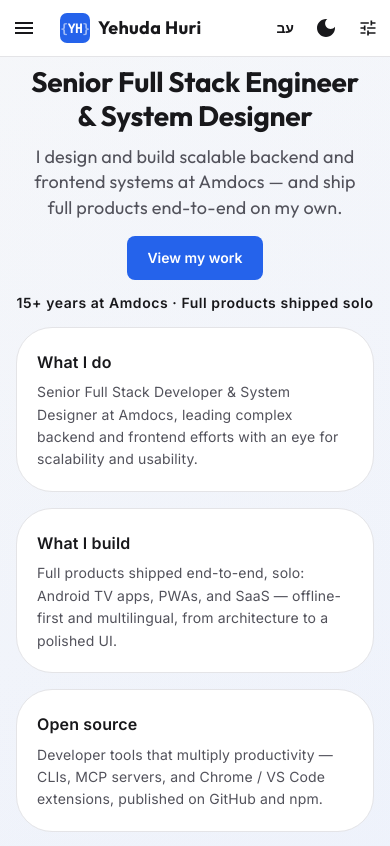
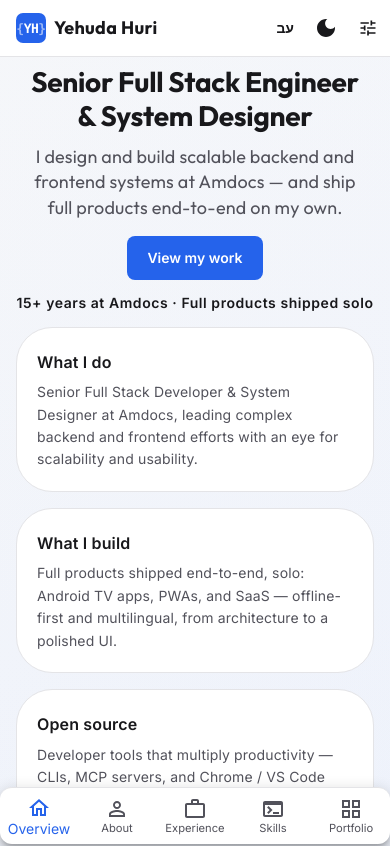
Before and after one commit to udah1/yehuda-huri-site, a React (Vite) app in the folder frontend/: page / in a window 390 px wide. Shown: the top 846 px of the page. Built offline with nearby package versions, Linux system fonts and the light colour scheme; no server answers.

Commit message:
layout: replace mobile hamburger drawer with a modern bottom navigation bar

```diff
--- a/frontend/src/components/layout/AppHeader/AppHeader.tsx
+++ b/frontend/src/components/layout/AppHeader/AppHeader.tsx
@@ -1,5 +1,4 @@
-import { AppBar, Box, Button, IconButton, Toolbar, Typography } from '@mui/material';
-import { Menu as MenuIcon } from '@mui/icons-material';
+import { AppBar, Box, Button, Toolbar, Typography } from '@mui/material';
 import { useTranslation } from 'react-i18next';
 import { isMarketingNavLinkActive } from '../navConfig';
 import type { AppHeaderProps } from './AppHeader.types';
@@ -9,7 +8,6 @@ export const AppHeader = ({
   activeSectionId,
   desktopMarketingLinks,
   chromeActions,
-  onOpenMobileMenu,
   onMarketingNavigate,
   onLogoClick,
 }: AppHeaderProps) => {
@@ -50,15 +48,6 @@ export const AppHeader = ({
     <AppBar position="sticky" id="app-site-header">
       <Toolbar sx={{ justifyContent: 'space-between', py: 0.5 }}>
         <Box sx={{ display: 'flex', alignItems: 'center', gap: 2, minWidth: 0 }}>
-          <IconButton
-            color="inherit"
-            edge="start"
-            onClick={onOpenMobileMenu}
-            sx={{ mr: 0, display: { md: 'none' } }}
-            aria-label={t('common.openMenu')}
-          >
-            <MenuIcon />
-          </IconButton>
           <Box
             component="button"
             type="button"
--- a/frontend/src/components/layout/AppHeader/AppHeader.types.ts
+++ b/frontend/src/components/layout/AppHeader/AppHeader.types.ts
@@ -6,7 +6,6 @@ export type AppHeaderProps = {
   activeSectionId: string | null;
   desktopMarketingLinks: readonly NavLink[];
   chromeActions: ReactNode;
-  onOpenMobileMenu: () => void;
   onMarketingNavigate: (link: NavLink) => void;
   onLogoClick: () => void;
 };
--- a/frontend/src/components/layout/AppLayout.tsx
+++ b/frontend/src/components/layout/AppLayout.tsx
@@ -13,13 +13,12 @@ import { DESKTOP_MARKETING_NAV_LINKS, MOBILE_MARKETING_NAV_LINKS } from './navCo
 import type { NavLink } from './navConfig.types';
 import { AppHeader } from './AppHeader';
 import { ChromeActions } from './ChromeActions';
-import { MobileNavDrawer } from './MobileNavDrawer';
+import { BottomNavBar } from './BottomNavBar';
 import { SettingsDrawer } from './SettingsDrawer';
 import { SkipToMain } from '../common/SkipToMain';
 import { SiteFooter } from './SiteFooter';
 
 const AppLayout = () => {
-  const [mobileOpen, setMobileOpen] = useState(false);
   const [settingsOpen, setSettingsOpen] = useState(false);
 
   const theme = useTheme();
@@ -48,24 +47,14 @@ const AppLayout = () => {
     setSettingsOpen(false);
   };
 
-  const closeMobileNav = () => {
-    if (isMobile) setMobileOpen(false);
-  };
-
   const handleMarketingNav = (link: NavLink) => {
     closeMenus();
-    closeMobileNav();
 
     if (link.sectionId) {
       if (onLanding) {
         setActiveSection(link.sectionId);
       }
-      const run = () => scrollToSection(link.sectionId!);
-      if (isMobile) {
-        window.setTimeout(run, mobileNavScrollDelayMs);
-      } else {
-        run();
-      }
+      scrollToSection(link.sectionId);
       return;
     }
 
@@ -77,22 +66,23 @@ const AppLayout = () => {
   };
 
   const handleLogoClick = () => {
-    closeMobileNav();
-    if (isMobile) {
-      window.setTimeout(() => scrollToSection(LANDING_SECTIONS.overview), mobileNavScrollDelayMs);
-    } else {
-      scrollToSection(LANDING_SECTIONS.overview);
-    }
+    scrollToSection(LANDING_SECTIONS.overview);
   };
 
   return (
-    <Box sx={{ display: 'flex', flexDirection: 'column', minHeight: '100vh' }}>
+    <Box
+      sx={{
+        display: 'flex',
+        flexDirection: 'column',
+        minHeight: '100vh',
+        pb: { xs: 'calc(56px + env(safe-area-inset-bottom))', md: 0 },
+      }}
+    >
       <SkipToMain />
       <AppHeader
         pathname={location.pathname}
         activeSectionId={onLanding ? activeSectionId : null}
         desktopMarketingLinks={DESKTOP_MARKETING_NAV_LINKS}
-        onOpenMobileMenu={() => setMobileOpen(true)}
         onMarketingNavigate={handleMarketingNav}
         onLogoClick={handleLogoClick}
         chromeActions={
@@ -118,16 +108,6 @@ const AppLayout = () => {
         onResetDefaults={resetThemeDefaults}
       />
 
-      <MobileNavDrawer
-        open={mobileOpen}
-        marketingLinks={MOBILE_MARKETING_NAV_LINKS}
-        pathname={location.pathname}
-        activeSectionId={onLanding ? activeSectionId : null}
-        onClose={() => setMobileOpen(false)}
-        onSiteNameClick={handleLogoClick}
-        onMarketingNavigate={handleMarketingNav}
-      />
-
       <Box
         id="main-content"
         component="main"
@@ -145,6 +125,12 @@ const AppLayout = () => {
         isDebugActive={isDebugActive}
         onDebugTap={handleDebugTap}
       />
+
+      <BottomNavBar
+        links={MOBILE_MARKETING_NAV_LINKS}
+        activeSectionId={onLanding ? activeSectionId : null}
+        onNavigate={handleMarketingNav}
+      />
     </Box>
   );
 };
--- /dev/null
+++ b/frontend/src/components/layout/BottomNavBar/BottomNavBar.tsx
@@ -0,0 +1,69 @@
+import type { ReactElement } from 'react';
+import { BottomNavigation, BottomNavigationAction, Paper } from '@mui/material';
+import {
+  GridViewOutlined,
+  HomeOutlined,
+  PersonOutline,
+  TerminalOutlined,
+  WorkOutline,
+} from '@mui/icons-material';
+import { useTranslation } from 'react-i18next';
+import { LANDING_SECTIONS } from '../../../config/routes';
+import type { BottomNavBarProps } from './BottomNavBar.types';
+
+const SECTION_ICONS: Record<string, ReactElement> = {
+  [LANDING_SECTIONS.overview]: <HomeOutlined />,
+  [LANDING_SECTIONS.about]: <PersonOutline />,
+  [LANDING_SECTIONS.experience]: <WorkOutline />,
+  [LANDING_SECTIONS.skills]: <TerminalOutlined />,
+  [LANDING_SECTIONS.portfolio]: <GridViewOutlined />,
+};
+
+export const BottomNavBar = ({ links, activeSectionId, onNavigate }: BottomNavBarProps) => {
+  const { t } = useTranslation();
+
+  return (
+    <Paper
+      component="nav"
+      elevation={8}
+      sx={{
+        position: 'fixed',
+        bottom: 0,
+        left: 0,
+        right: 0,
+        zIndex: (theme) => theme.zIndex.appBar,
+        display: { xs: 'block', md: 'none' },
+        borderTop: 1,
+        borderColor: 'divider',
+        pb: 'env(safe-area-inset-bottom)',
+      }}
+    >
+      <BottomNavigation
+        showLabels
+        value={activeSectionId ?? false}
+        onChange={(_event, value) => {
+          const link = links.find((item) => item.sectionId === value);
+          if (link) onNavigate(link);
+        }}
+        sx={{ bgcolor: 'transparent', height: 56 }}
+      >
+        {links.map((link) => (
+          <BottomNavigationAction
+            key={link.sectionId ?? link.path}
+            value={link.sectionId}
+            label={t(link.labelKey)}
+            icon={link.sectionId ? SECTION_ICONS[link.sectionId] : undefined}
+            sx={{
+              minWidth: 0,
+              px: 0.5,
+              '& .MuiBottomNavigationAction-label': { fontSize: '0.7rem' },
+              '&.Mui-selected': { color: 'accent.main' },
+            }}
+          />
+        ))}
+      </BottomNavigation>
+    </Paper>
+  );
+};
+
+export default BottomNavBar;
--- /dev/null
+++ b/frontend/src/components/layout/BottomNavBar/index.ts
@@ -0,0 +1,2 @@
+export { BottomNavBar, default } from './BottomNavBar';
+export type { BottomNavBarProps } from './BottomNavBar.types';
--- a/frontend/src/components/layout/MobileNavDrawer/MobileNavDrawer.tsx
+++ /dev/null
@@ -1,78 +0,0 @@
-import {
-  Drawer,
-  IconButton,
-  List,
-  ListItemButton,
-  ListItemText,
-  Toolbar,
-  Typography,
-} from '@mui/material';
-import { Close as CloseIcon } from '@mui/icons-material';
-import { useTranslation } from 'react-i18next';
-import { LAYOUT } from '../../../config/constants/layout';
-import { isMarketingNavLinkActive } from '../navConfig';
-import type { MobileNavDrawerProps } from './MobileNavDrawer.types';
-
-export const MobileNavDrawer = ({
-  open,
-  marketingLinks,
-  pathname,
-  activeSectionId,
-  onClose,
-  onSiteNameClick,
-  onMarketingNavigate,
-}: MobileNavDrawerProps) => {
-  const { t } = useTranslation();
-
-  const renderMarketingListItem = (link: (typeof marketingLinks)[number]) => (
-    <ListItemButton
-      key={link.sectionId ?? link.path}
-      selected={isMarketingNavLinkActive(pathname, activeSectionId, link)}
-      onClick={() => onMarketingNavigate(link)}
-    >
-      <ListItemText primary={t(link.labelKey)} />
-    </ListItemButton>
-  );
-
-  return (
-    <Drawer
-      variant="temporary"
-      open={open}
-      onClose={onClose}
-      ModalProps={{ keepMounted: true }}
-      sx={{
-        display: { xs: 'block', md: 'none' },
-        '& .MuiDrawer-paper': { boxSizing: 'border-box', width: LAYOUT.mobileDrawerWidth },
-      }}
-    >
-      <Toolbar sx={{ justifyContent: 'space-between' }}>
-        <Typography
-          component="button"
-          type="button"
-          variant="h6"
-          onClick={onSiteNameClick}
-          sx={{
-            fontWeight: 700,
-            background: 'none',
-            border: 'none',
-            cursor: 'pointer',
-            p: 0,
-            color: 'inherit',
-            textAlign: 'start',
-          }}
-        >
-          {t('marketing.siteName')}
-        </Typography>
-        <IconButton onClick={onClose} aria-label={t('common.close')}>
-          <CloseIcon />
-        </IconButton>
-      </Toolbar>
-
-      <List sx={{ pt: 2, flex: 1 }}>
-        {marketingLinks.map(renderMarketingListItem)}
-      </List>
-    </Drawer>
-  );
-};
-
-export default MobileNavDrawer;
--- a/frontend/src/components/layout/MobileNavDrawer/index.ts
+++ /dev/null
@@ -1,2 +0,0 @@
-export { MobileNavDrawer, default } from './MobileNavDrawer';
-export type { MobileNavDrawerProps } from './MobileNavDrawer.types';
--- a/frontend/src/components/layout/navConfig.ts
+++ b/frontend/src/components/layout/navConfig.ts
@@ -18,7 +18,7 @@ export const DESKTOP_MARKETING_NAV_LINKS = MARKETING_NAV_LINKS.filter(
   (link) => link.sectionId !== LANDING_SECTIONS.overview,
 );
 
-/** Mobile drawer: all marketing nav links. */
+/** Mobile bottom navigation: all marketing nav links. */
 export const MOBILE_MARKETING_NAV_LINKS = MARKETING_NAV_LINKS;
 
 export const isNavLinkActive = (pathname: string, path: string): boolean => {
```
Also changed, not shown: frontend/src/components/layout/BottomNavBar/BottomNavBar.types.ts (added, +7 -0 lines), frontend/src/components/layout/MobileNavDrawer/MobileNavDrawer.types.ts (deleted, +0 -11 lines).
